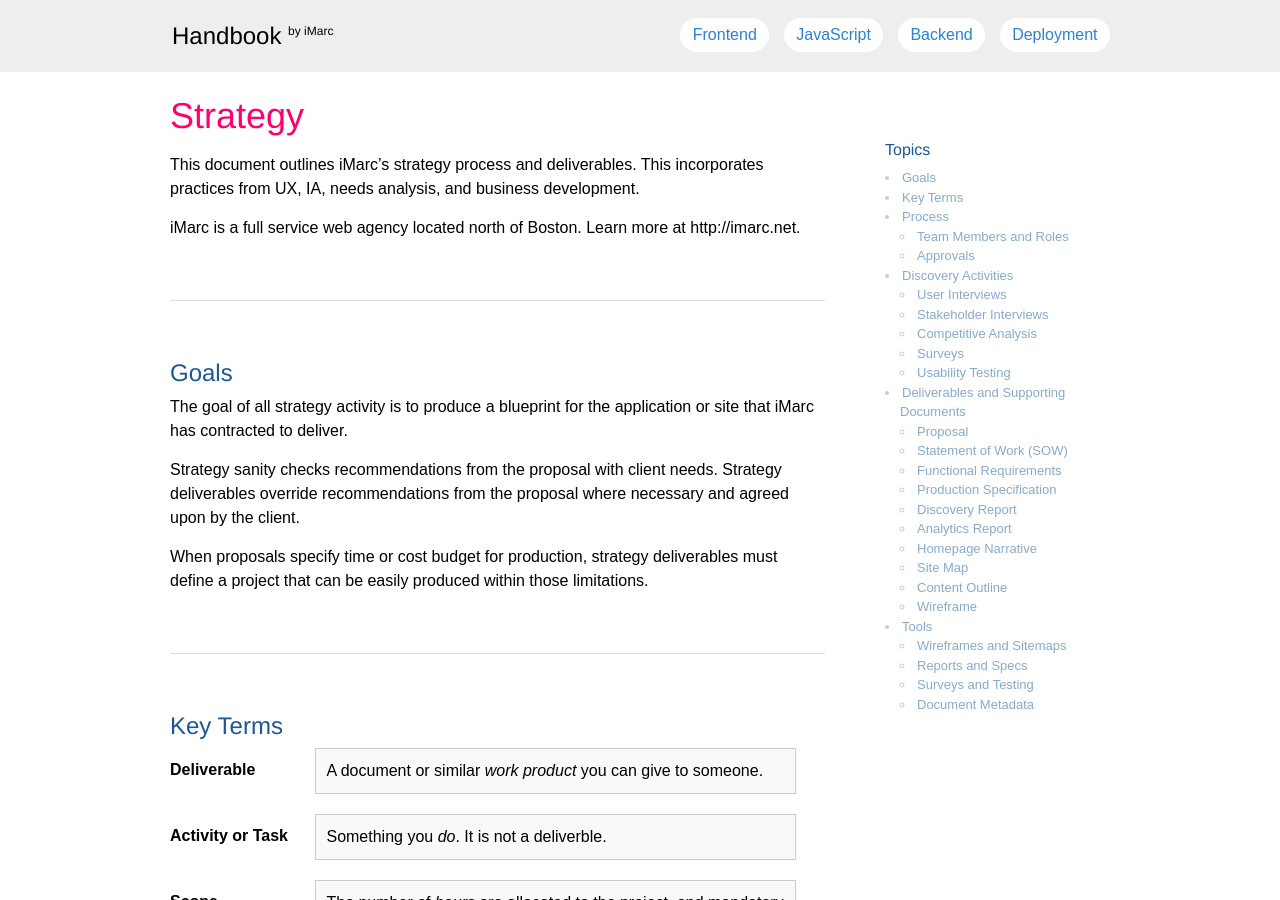
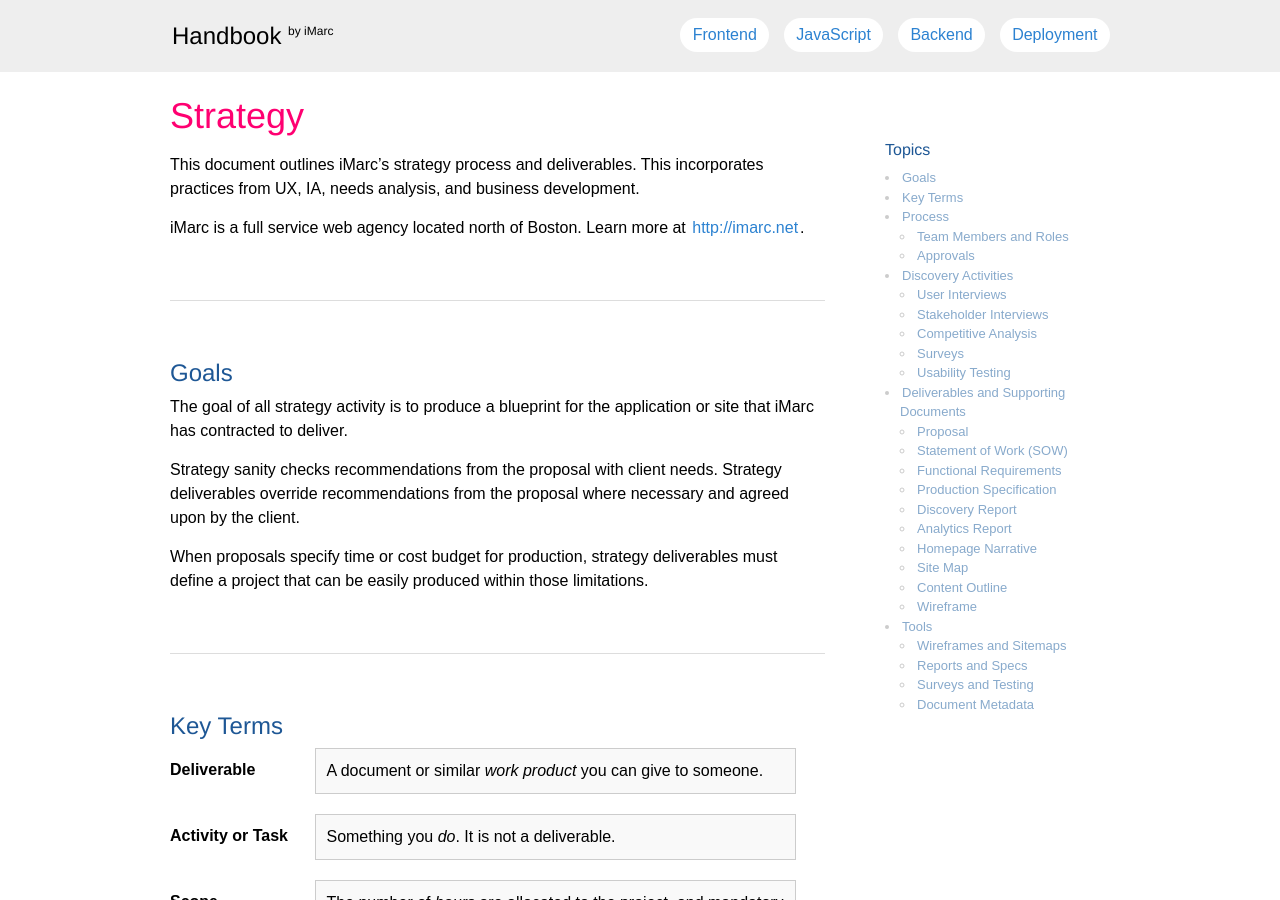
Before and after one commit to imarc/handbook, a Jekyll site: the page built from strategy.markdown, in a window 1280 px wide and 900 px high. Built offline with Jekyll 4.4.1, drawn with Linux system fonts in a browser that asks for light colours; nearby versions of some CDN libraries.

Commit message:
fixed some anchored navs and a typo

```diff
--- a/strategy.markdown
+++ b/strategy.markdown
@@ -10,7 +10,7 @@
 
 This document outlines iMarc’s strategy process and deliverables. This incorporates practices from UX, IA, needs analysis, and business development.
 
-iMarc is a full service web agency located north of Boston. Learn more at http://imarc.net.
+iMarc is a full service web agency located north of Boston. Learn more at [http://imarc.net](http://imarc.net).
 
 
 
@@ -31,16 +31,16 @@
 : A document or similar *work product* you can give to someone.
 
 Activity or Task
-: Something you *do*. It is not a deliverble.
+: Something you *do*. It is not a deliverable.
 
 Scope
-: The number of *hours* are allocated to the project, and mandatory *features*. Scope is defined by a [Proposal](#proposal) or a [Statement of Work](#statementofworksow), and should be restated in the Requirements.
+: The number of *hours* are allocated to the project, and mandatory *features*. Scope is defined by a [Proposal](#Proposal) or a [Statement of Work](#StatementofWorkSOW), and should be restated in the Requirements.
 
 Requirements
-: What the end product must do. Defined by a [Functional Requirements](#functionalrequirements) or a [Production Specification](#productionspecification) document.
+: What the end product must do. Defined by a [Functional Requirements](#FunctionalRequirements) or a [Production Specification](#ProductionSpecification) document.
 
 Implementation
-: How the end product must work. Defined by a [Production Specification](#productionspecification).
+: How the end product must work. Defined by a [Production Specification](#ProductionSpecification).
 
 
 
@@ -105,7 +105,7 @@
 
 Depending on budget and goals, a number of research activities may be incorporated into a project. Most are qualitative, meaning they depend heavily upon the expertise and experience of the researchers. Some are quantitative, meaning they are designed to produce a measurable result. Designing meaningful quantitative research takes a lot of time and requires substantial expertise; few projects actually require this, but the ones that do will benefit greatly.
 
-The end of the Discovery process should result in delivering a [Discovery Report](#discoveryreport) to the client. (Sometimes a presentation format may be used instead; set appropriate client expectations based on the exact discovery activities you plan to undertake.)
+The end of the Discovery process should result in delivering a [Discovery Report](#DiscoveryReport) to the client. (Sometimes a presentation format may be used instead; set appropriate client expectations based on the exact discovery activities you plan to undertake.)
 
 
 ### User Interviews
```
